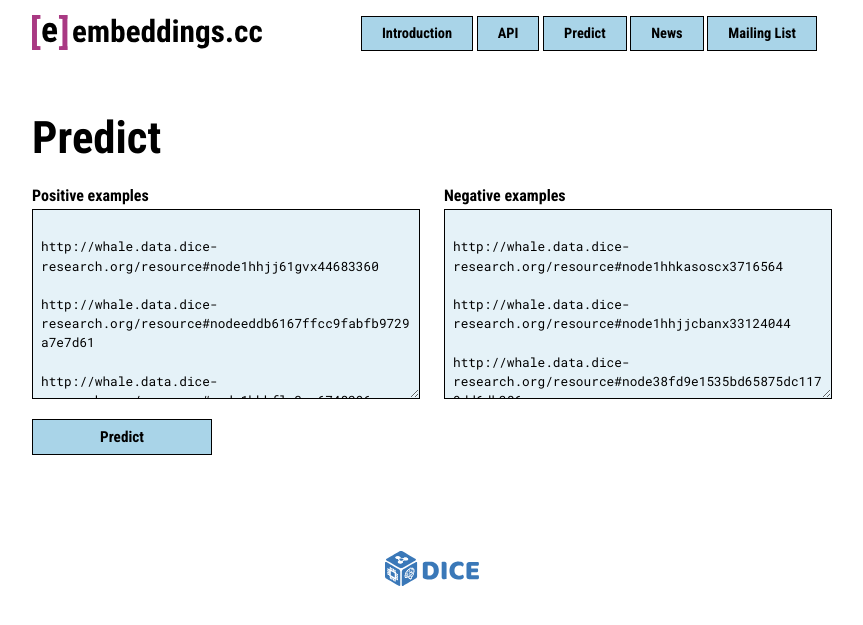
After one commit to dice-group/embeddings.cc, a Flask app: template webservice_public/templates/predict.htm in a window 1280 px wide. The commit adds this page. Shown: the top 625 px of the page, without its empty margins (208-1071 px from the left). Run offline with Flask 2, Linux system fonts and the light colour scheme; the template is opened without the code that fills it, so the values that code supplies are empty.

Commit message:
predict-demo

```diff
--- a/webservice_public/__init__.py
+++ b/webservice_public/__init__.py
@@ -4,6 +4,7 @@ import random
 import time
 import hashlib
 import ipaddress
+import httpx
 from flask import Flask, request, current_app, jsonify, render_template, send_from_directory
 from flask_cors import cross_origin
 from . import es
@@ -324,6 +325,45 @@ def create_app(test_config=None):
             api_entries = get_api_entries()
             )
 
+    @app.route('/predict', methods=['GET', 'POST'])
+    def predict():
+        if request.method == 'POST':
+            data = request.get_json(force=True)
+            try:
+                response = httpx.post(
+                    'http://131.234.29.20:8000/predict',
+                    json={
+                        'positive_uris': data.get('positive_uris', []),
+                        'negative_uris': data.get('negative_uris', []),
+                    },
+                    timeout=600,
+                )
+                response.raise_for_status()
+            except httpx.HTTPStatusError as e:
+                try:
+                    detail = e.response.json()
+                except ValueError:
+                    detail = e.response.text
+
+                if isinstance(detail, dict) and 'detail' in detail:
+                    detail = detail['detail']
+
+                return jsonify({
+                    'error': 'Prediction service returned an error.',
+                    'status_code': e.response.status_code,
+                    'detail': detail,
+                }), 502
+            except httpx.RequestError as e:
+                return jsonify({
+                    'error': 'Prediction service unavailable.',
+                    'detail': str(e),
+                }), 502
+
+            return jsonify(response.json())
+
+        log()
+        return render_template('predict.htm', page_title='Predict')
+
     @app.route('/news', methods=['GET'])
     def news():
         log()
--- a/webservice_public/static/embeddings_cc.css
+++ b/webservice_public/static/embeddings_cc.css
@@ -258,6 +258,55 @@ textarea::-webkit-scrollbar-track {
     background: #f5f5f5;
 }
 
+.predict-grid {
+    display: grid;
+    grid-template-columns: 1fr 1fr;
+    gap: 24px;
+    margin-bottom: 16px;
+}
+
+.predict-grid label {
+    display: block;
+    font-weight: bold;
+}
+
+textarea.predict-input {
+    box-sizing: border-box;
+    min-height: 190px;
+}
+
+#predict-btn:disabled {
+    cursor: wait;
+    opacity: .7;
+}
+
+#predict-error-message {
+    margin-top: 16px;
+    color: #a93983;
+    font-weight: bold;
+    white-space: pre-wrap;
+}
+
+.predict-result-container {
+    display: none;
+    margin-top: 24px;
+}
+
+.predict-result-table td {
+    font-family: 'Roboto Mono', monospace;
+    overflow-wrap: anywhere;
+}
+
+.predict-result-table td.title {
+    font-family: 'Roboto Condensed', sans-serif;
+}
+
+@media (max-width: 700px) {
+    .predict-grid {
+        grid-template-columns: 1fr;
+    }
+}
+
 .slot-machine {
     display: inline-flex;
     vertical-align: text-bottom;
--- /dev/null
+++ b/webservice_public/static/scripts/predict.js
@@ -0,0 +1,114 @@
+const PREDICT_ENDPOINT = "/predict";
+
+function parseUriList(value) {
+  return value
+    .split(/\r?\n/)
+    .map((item) => item.trim().replace(/^["']|["']$/g, ""))
+    .filter(Boolean);
+}
+
+function renderValue(value) {
+  if (value === null || value === undefined) {
+    return "";
+  }
+
+  if (typeof value === "object" && typeof value.detail === "string") {
+    return value.detail;
+  }
+
+  if (typeof value === "object") {
+    return JSON.stringify(value, null, 2);
+  }
+
+  return String(value);
+}
+
+function renderError(errorData, responseStatus) {
+  const parts = [];
+
+  if (errorData.error) {
+    parts.push(errorData.error);
+  }
+
+  if (errorData.status_code) {
+    parts.push(`Upstream status: ${errorData.status_code}`);
+  }
+
+  if (errorData.detail !== null && errorData.detail !== undefined) {
+    parts.push(`Detail: ${renderValue(errorData.detail)}`);
+  }
+
+  if (parts.length === 0) {
+    parts.push(`Prediction failed with status ${responseStatus}`);
+  }
+
+  return parts.join("\n");
+}
+
+async function readResponseBody(response) {
+  const text = await response.text();
+
+  if (!text) {
+    return {};
+  }
+
+  try {
+    return JSON.parse(text);
+  } catch {
+    return { detail: text };
+  }
+}
+
+document.getElementById("predict-form").addEventListener("submit", async (event) => {
+  event.preventDefault();
+
+  const button = document.getElementById("predict-btn");
+  const errorMessage = document.getElementById("predict-error-message");
+  const resultContainer = document.getElementById("predict-result-container");
+  const expression = document.getElementById("predict-expression");
+  const rawOutput = document.getElementById("predict-raw-output");
+  const parsesAsDl = document.getElementById("predict-parses-as-dl");
+  const usedFallback = document.getElementById("predict-used-fallback");
+  const origText = button.textContent;
+
+  errorMessage.textContent = "";
+  expression.textContent = "";
+  rawOutput.textContent = "";
+  parsesAsDl.textContent = "";
+  usedFallback.textContent = "";
+  resultContainer.style.display = "none";
+  button.textContent = "Loading...";
+  button.disabled = true;
+
+  const payload = {
+    positive_uris: parseUriList(document.getElementById("positive-examples").value),
+    negative_uris: parseUriList(document.getElementById("negative-examples").value),
+  };
+
+  try {
+    const response = await fetch(PREDICT_ENDPOINT, {
+      method: "POST",
+      headers: {
+        "Content-Type": "application/json",
+      },
+      body: JSON.stringify(payload),
+    });
+
+    if (!response.ok) {
+      const errorData = await readResponseBody(response);
+      throw new Error(errorData.detail ? renderValue(errorData.detail) : renderError(errorData, response.status));
+    }
+
+    const data = await readResponseBody(response);
+    expression.textContent = renderValue(data.expression);
+    rawOutput.textContent = renderValue(data.raw_output);
+    parsesAsDl.textContent = renderValue(data.parses_as_dl);
+    usedFallback.textContent = renderValue(data.used_fallback);
+    resultContainer.style.display = "block";
+  } catch (error) {
+    errorMessage.textContent = error.message || "Prediction failed.";
+  } finally {
+    button.textContent = origText;
+    button.disabled = false;
+  }
+});
--- a/webservice_public/templates/nav.html
+++ b/webservice_public/templates/nav.html
@@ -3,6 +3,7 @@
     <span class="custom-span">&nbsp;</span>
     <a href="/" class="{% if request.path == '/' %}active{% endif %}">Introduction</a>
     <a href="/api" class="{% if request.path == '/api' %}active{% endif %}">API</a>
+    <a href="/predict" class="{% if request.path == '/predict' %}active{% endif %}">Predict</a>
     <a href="/news" class="{% if request.path == '/news' %}active{% endif %}">News</a>
     <a href="https://groups.google.com/g/whale-embeddings" target="_blank">Mailing List</a>
 </div>
--- /dev/null
+++ b/webservice_public/templates/predict.htm
@@ -0,0 +1,74 @@
+<!DOCTYPE html>
+<html lang=en>
+
+<head>
+    {% include 'head.html' %}
+</head>
+
+<body>
+    <div id="container">
+
+        {% include 'nav.html' %}
+
+        <h1>Predict</h1>
+
+        <form id="predict-form">
+            <div class="predict-grid">
+                <label for="positive-examples">
+                    Positive examples
+                    <textarea id="positive-examples" class="predict-input" spellcheck="false" autocorrect="off"
+                        autocomplete="off" autocapitalize="off">
+                            http://whale.data.dice-research.org/resource#node1hhjj61gvx44683360
+                            http://whale.data.dice-research.org/resource#nodeeddb6167ffcc9fabfb9729a7e7d61
+                            http://whale.data.dice-research.org/resource#node1hhkflq3rx6748296
+                            http://whale.data.dice-research.org/resource#node1hhkf3390x14039410
+                            http://whale.data.dice-research.org/resource#node1hhjldi9ex32333187
+                    </textarea>
+                </label>
+
+                <label for="negative-examples">
+                    Negative examples
+                    <textarea id="negative-examples" class="predict-input" spellcheck="false" autocorrect="off"
+                        autocomplete="off" autocapitalize="off">
+                            http://whale.data.dice-research.org/resource#node1hhkasoscx3716564
+                            http://whale.data.dice-research.org/resource#node1hhjjcbanx33124044
+                            http://whale.data.dice-research.org/resource#node38fd9e1535bd65875dc1179dd6db386
+                            http://whale.data.dice-research.org/resource#genid2dc200ecb7748f41dca2f81c5f1cd7ee2a2dN65743
+                            http://whale.data.dice-research.org/resource#node1hhk2c0mhx10098747
+                    </textarea>
+                </label>
+            </div>
+
+            <button id="predict-btn" type="submit">Predict</button>
+        </form>
+
+        <div id="predict-error-message"></div>
+
+        <div id="predict-result-container" class="predict-result-container">
+            <h2>Result</h2>
+            <table class="predict-result-table">
+                <tr>
+                    <td class="title">Expression</td>
+                    <td id="predict-expression"></td>
+                </tr>
+                <tr>
+                    <td class="title">Raw output</td>
+                    <td id="predict-raw-output"></td>
+                </tr>
+                <tr>
+                    <td class="title">Parses as DL</td>
+                    <td id="predict-parses-as-dl"></td>
+                </tr>
+                <tr>
+                    <td class="title">Used fallback</td>
+                    <td id="predict-used-fallback"></td>
+                </tr>
+            </table>
+        </div>
+
+    </div>
+    {% include 'footer.html' %}
+    <script src="/static/scripts/predict.js?v=2"></script>
+</body>
+
+</html>
```
Also changed, not shown: 1 other file.
